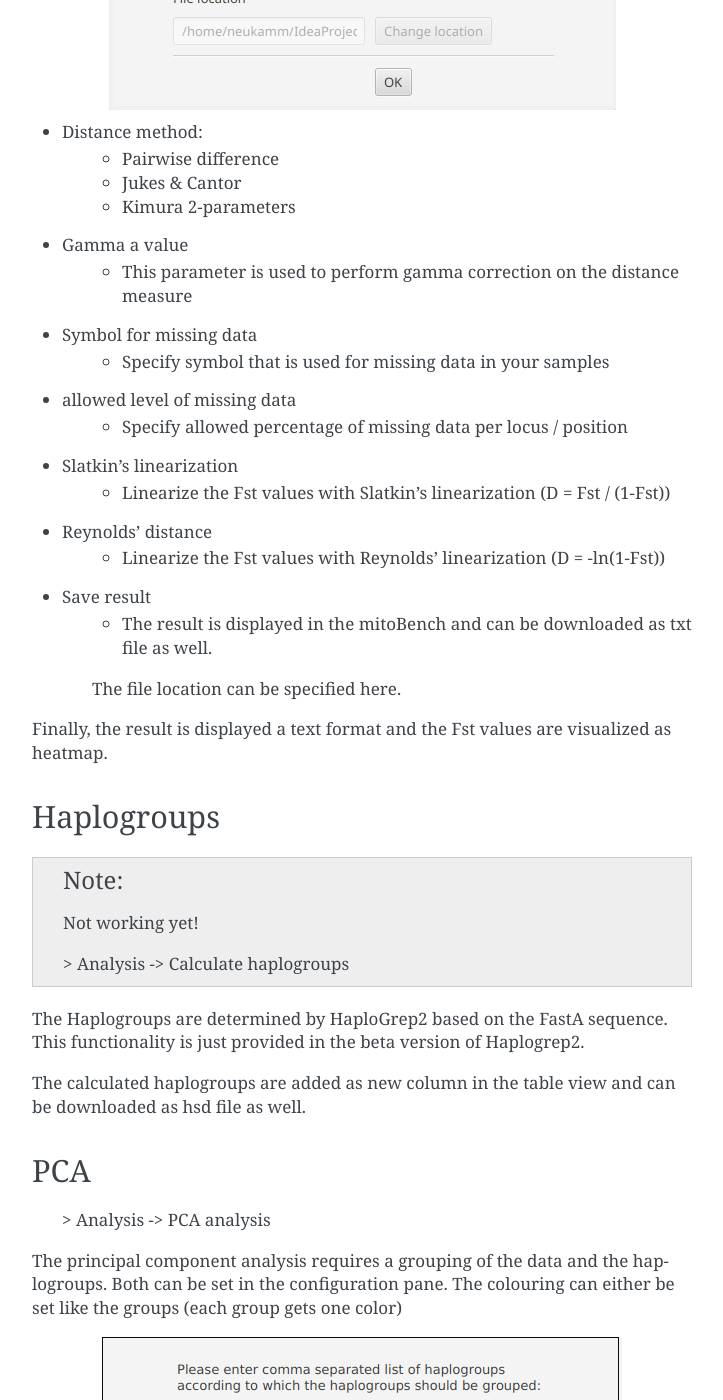
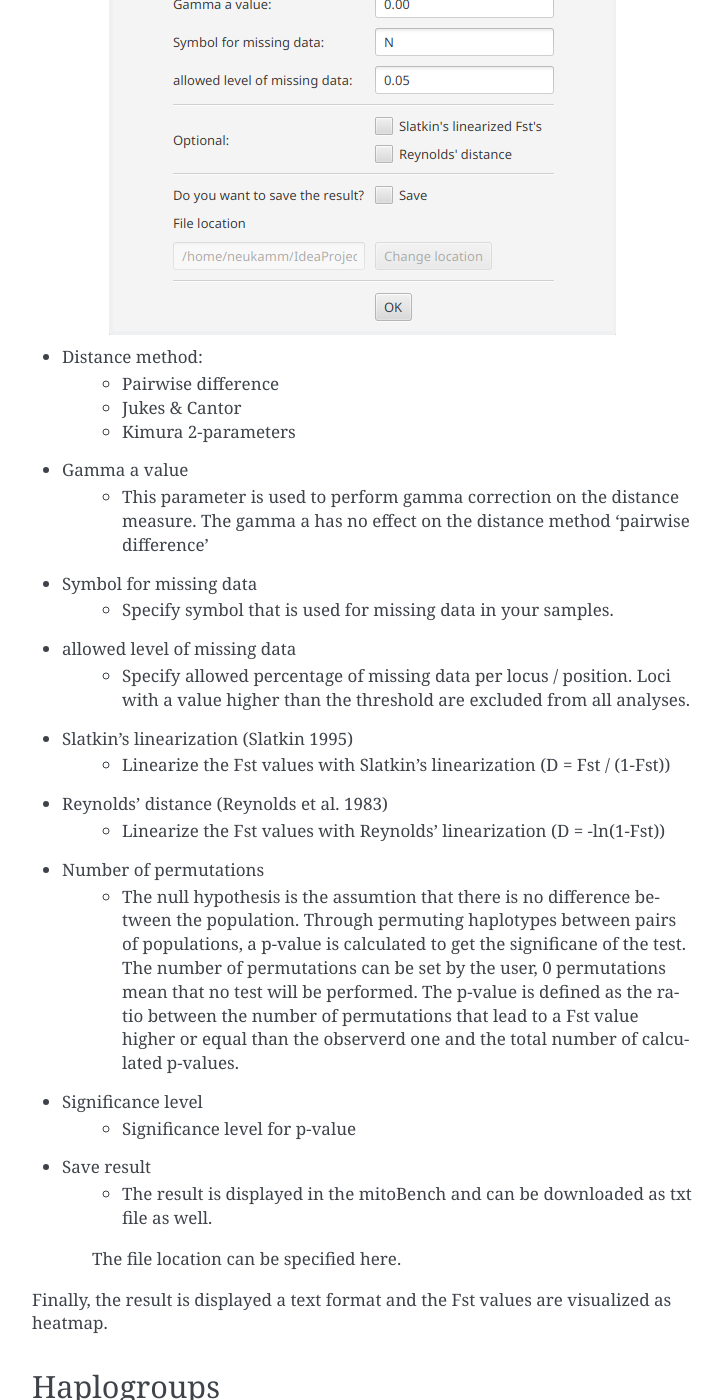
Before and after one commit to mitobench/mitoBench, a Sphinx documentation site: the page built from docs/contents/analysis.rst, in a window 1280 px wide and 1400 px high, scrolled down 754 px. Shown: the whole window, without its empty margins (388-1111 px from the left). Built offline with Sphinx 7.4.7, drawn with Linux system fonts in a browser that asks for light colours; some of the changed text lies outside the part shown.

Commit message:
update docs

```diff
--- a/docs/contents/analysis.rst
+++ b/docs/contents/analysis.rst
@@ -1,14 +1,23 @@
 Analyses
 =========
 
+Project based Haplogroup list
+----------------------
+
+  > Analysis -> Define Haplogroup List
+
+This allows the useru to specify a list of Haplogroups for a project. The list will be applied whenever the user is asked for, i.e. some visualization methods, Haplogroup counting and PCA analysis. This list is also stored in the mito-project file and automatically loaded when opening the project file again.
+
+
 Pairwise Fst values
 -------------------
+
+  > Analysis -> Calculate pairwise Fst
 
 
 .. note::
   This implementation is just a prototype. The results might be incorrect.
 
-  > Analysis -> Calculate pairwise Fst
 
 This calculates the pairwise Fst values based on the approach of Hudson et al.
 Advanced settings are provided by the configuration dialogue.
@@ -23,19 +32,25 @@
     * Kimura 2-parameters
 
 * Gamma a value
-    * This parameter is used to perform gamma correction on the distance measure
+    * This parameter is used to perform gamma correction on the distance measure. The gamma a has no effect on the distance method 'pairwise difference'
 
 * Symbol for missing data
-    * Specify symbol that is used for missing data in your samples
+    * Specify symbol that is used for missing data in your samples.
 
 * allowed level of missing data
-    * Specify allowed percentage of missing data per locus / position
+    * Specify allowed percentage of missing data per locus / position. Loci with a value higher than the threshold are excluded from all analyses.
 
-* Slatkin's linearization
+* Slatkin's linearization (Slatkin 1995)
     * Linearize the Fst values with Slatkin's linearization (D = Fst / (1-Fst))
 
-* Reynolds' distance
+* Reynolds' distance (Reynolds et al. 1983)
     * Linearize the Fst values with Reynolds' linearization (D = -ln(1-Fst))
+
+* Number of permutations
+    * The null hypothesis is the assumtion that there is no difference between the population. Through permuting haplotypes between pairs of populations, a p-value is calculated to get the significane of the test. The number of permutations can be set by the user, 0 permutations mean that no test will be performed. The p-value is defined as the ratio between the number of permutations that lead to a Fst value higher or equal than the observerd one and the total number of calculated p-values.
+
+* Significance level
+    * Significance level for p-value
 
 * Save result
     * The result is displayed in the mitoBench and can be downloaded as txt file as well.
@@ -76,7 +91,7 @@
    :align: center
 
 
-or several groups can be assigned to one color
+or several groups can be assigned to one color. In the text field, the user can specify a name. The color is set by the tool.
 
 .. image:: images/pcaConfig2.png
    :align: center
--- a/docs/contents/citations.rst
+++ b/docs/contents/citations.rst
@@ -17,5 +17,7 @@
 * Excoffier, L. and Lischer, H.E., 2010. Arlequin suite ver 3.5: a new series of programs to perform population genetics analyses under Linux and Windows. Molecular ecology resources, 10(3), pp.564-567.
 * Hudson, R.R., Slatkin, M. and Maddison, W.P., 1992. Estimation of levels of gene flow from DNA sequence data. Genetics, 132(2), pp.583-589.
 * Lischer, H.E. and Excoffier, L., 2011. PGDSpider: an automated data conversion tool for connecting population genetics and genomics programs. Bioinformatics, 28(2), pp.298-299.
+* Reynolds, John, Bruce S. Weir, and C. Clark Cockerham. "Estimation of the coancestry coefficient: basis for a short-term genetic distance." Genetics 105.3 (1983): 767-779.
+* Slatkin, Montgomery. "A measure of population subdivision based on microsatellite allele frequencies." Genetics 139.1 (1995): 457-462.
 * van Oven, M., 2015. PhyloTree Build 17: Growing the human mitochondrial DNA tree. Forensic Science International: Genetics Supplement Series, 5, pp.e392-e394.
 * Weissensteiner, H., Pacher, D., Kloss-Brandstätter, A., Forer, L., Specht, G., Bandelt, H.J., Kronenberg, F., Salas, A. and Schönherr, S., 2016. HaploGrep 2: mitochondrial haplogroup classification in the era of high-throughput sequencing. Nucleic acids research, 44(W1), pp.W58-W63.
--- /dev/null
+++ b/docs/contents/fileconversion.rst
@@ -0,0 +1,6 @@
+File conversion
+===============
+
+Files can be converted from one file format to another. The easiest way is importing all necessary files and export to the
+required file format with the *Export data* functionality of mitoBench. Another way is using PGDSpider (citation!).
+This tool is not directly embedded, but can be executed via miroBench and used as usual.
--- a/docs/index.rst
+++ b/docs/index.rst
@@ -25,9 +25,13 @@
 
    contents/export
 
+   contents/fileconversion
+
    contents/grouping
 
    contents/filtering
+
+   contents/tableOption
 
    contents/analysis
 
```
Also changed, not shown: docs/contents/export.rst (+12 -4 lines), docs/contents/tableOption.rst (added, +19 -0 lines), docs/contents/images/pcaConfig2.png.
